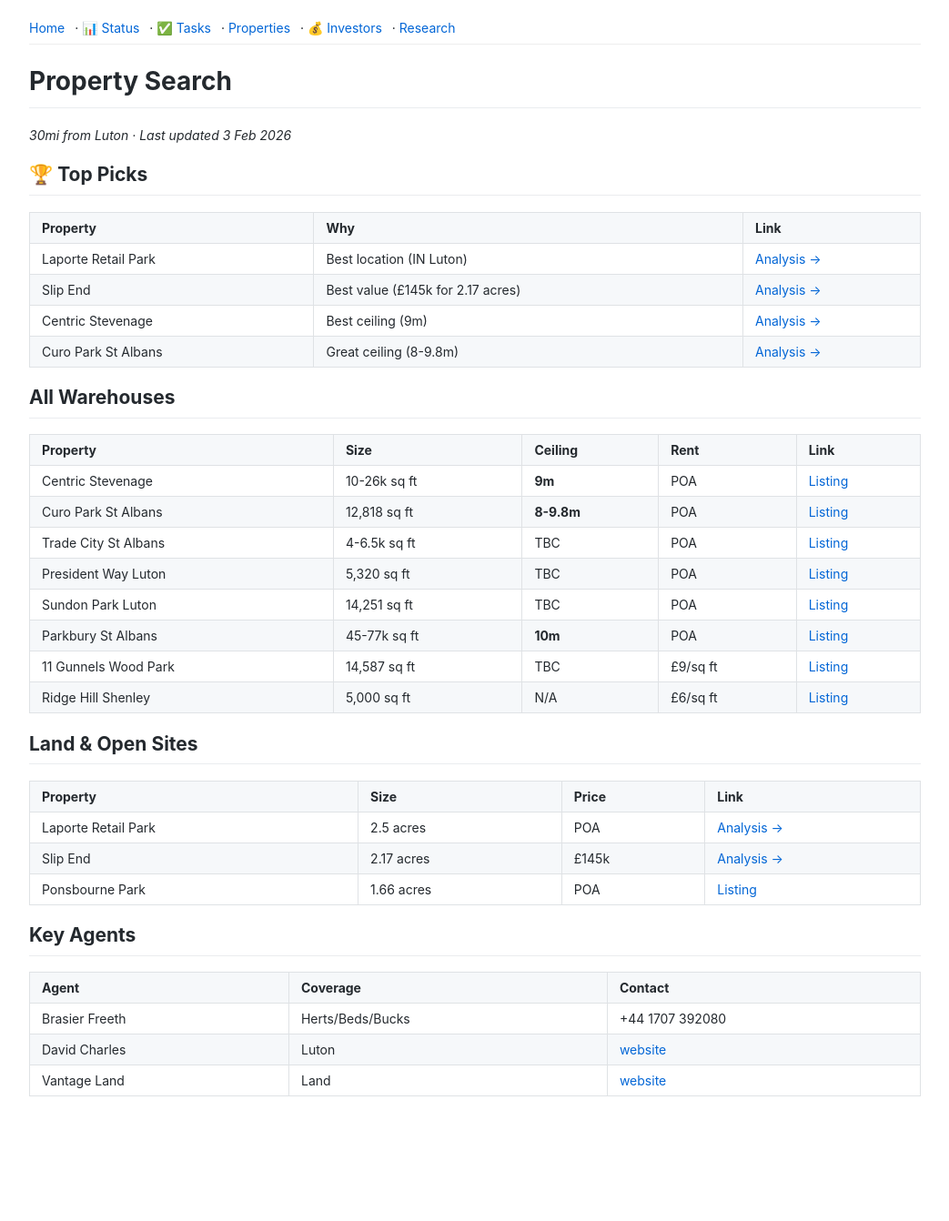
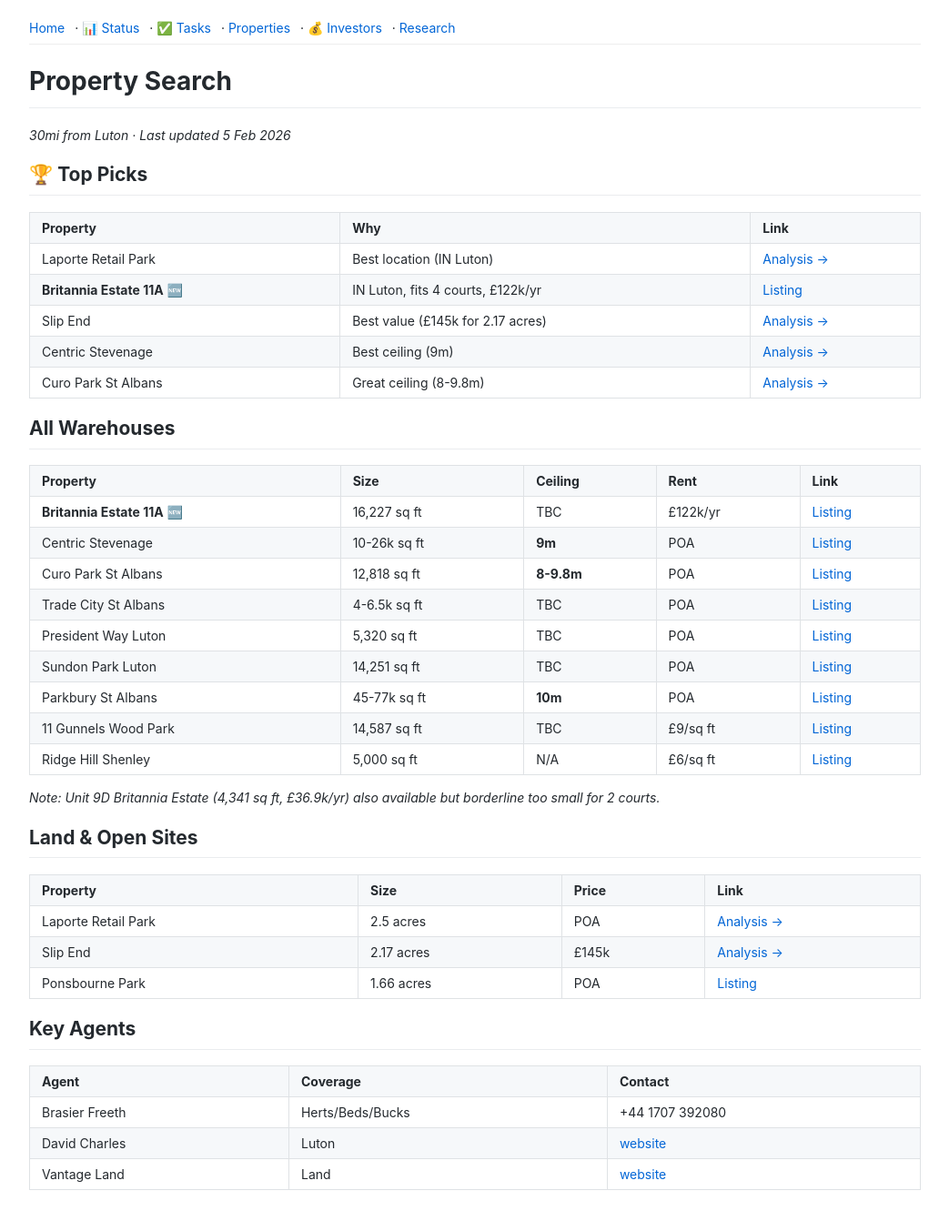
Before and after one commit to ayazabbas/padel-club, a Jekyll site: the page built from property-search.md, in a window 1280 px wide. Shown: the whole page at 91% size, without its empty margins (118-1161 px from the left). Built offline with Jekyll 4.4.1, drawn with Linux system fonts in a browser that asks for light colours; our own code applies the rules of GitHub Pages for plain Markdown files; before the commit the page ends 1239 px from its top, so only the background shows below that.

Commit message:
Add Britannia Estate properties to property search page

```diff
--- a/property-search.md
+++ b/property-search.md
@@ -1,12 +1,13 @@
 # Property Search
 
-*30mi from Luton · Last updated 3 Feb 2026*
+*30mi from Luton · Last updated 5 Feb 2026*
 
 ## 🏆 Top Picks
 
 | Property | Why | Link |
 |----------|-----|------|
 | Laporte Retail Park | Best location (IN Luton) | [Analysis →](properties/laporte-retail-park) |
+| **Britannia Estate 11A** 🆕 | IN Luton, fits 4 courts, £122k/yr | [Listing](https://www.novaloca.com/industrial-unit/to-let/luton/unit-11a-britannia-estate/290137) |
 | Slip End | Best value (£145k for 2.17 acres) | [Analysis →](properties/slip-end) |
 | Centric Stevenage | Best ceiling (9m) | [Analysis →](properties/centric-stevenage) |
 | Curo Park St Albans | Great ceiling (8-9.8m) | [Analysis →](properties/curo-park-st-albans) |
@@ -15,6 +16,7 @@
 
 | Property | Size | Ceiling | Rent | Link |
 |----------|------|---------|------|------|
+| **Britannia Estate 11A** 🆕 | 16,227 sq ft | TBC | £122k/yr | [Listing](https://www.novaloca.com/industrial-unit/to-let/luton/unit-11a-britannia-estate/290137) |
 | Centric Stevenage | 10-26k sq ft | **9m** | POA | [Listing](https://brasierfreeth.com/properties/centric-gunnels-wood-road-stevenage/) |
 | Curo Park St Albans | 12,818 sq ft | **8-9.8m** | POA | [Listing](https://www.whichwarehouse.com/warehouse/203687/) |
 | Trade City St Albans | 4-6.5k sq ft | TBC | POA | [Listing](https://brasierfreeth.com/properties/trade-city-ashley-road-st-albans/) |
@@ -23,6 +25,8 @@
 | Parkbury St Albans | 45-77k sq ft | **10m** | POA | [Listing](https://brasierfreeth.com/properties/unit-7-parkbury-handley-page-way-st-albans-2/) |
 | 11 Gunnels Wood Park | 14,587 sq ft | TBC | £9/sq ft | [Listing](https://brasierfreeth.com/properties/11-gunnels-wood-park-gunnels-wood-road-stevenage/) |
 | Ridge Hill Shenley | 5,000 sq ft | N/A | £6/sq ft | [Listing](https://brasierfreeth.com/properties/ridge-hill-stables-yard-shenley/) |
+
+*Note: Unit 9D Britannia Estate (4,341 sq ft, £36.9k/yr) also available but borderline too small for 2 courts.*
 
 ## Land & Open Sites
 
```
